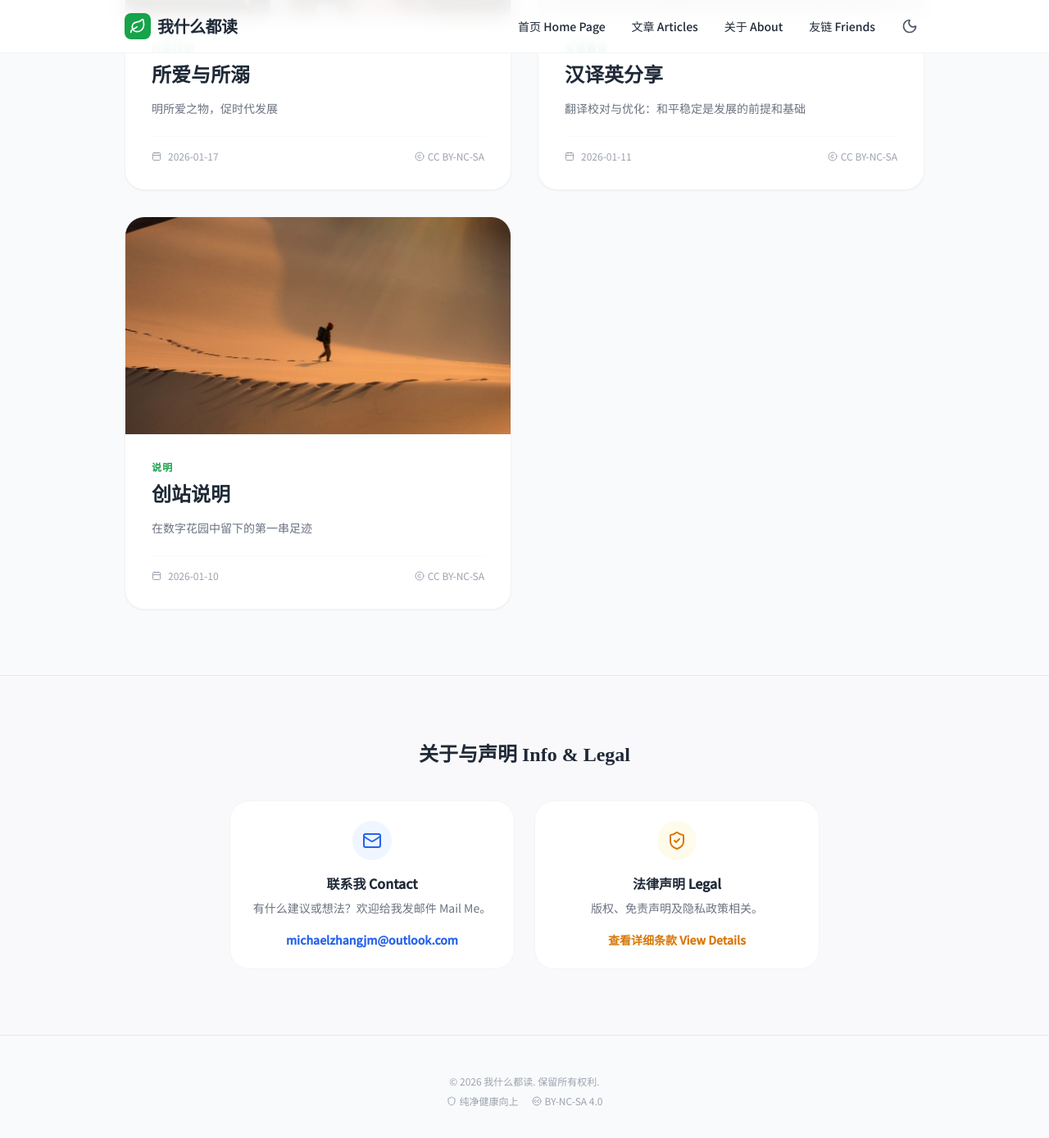
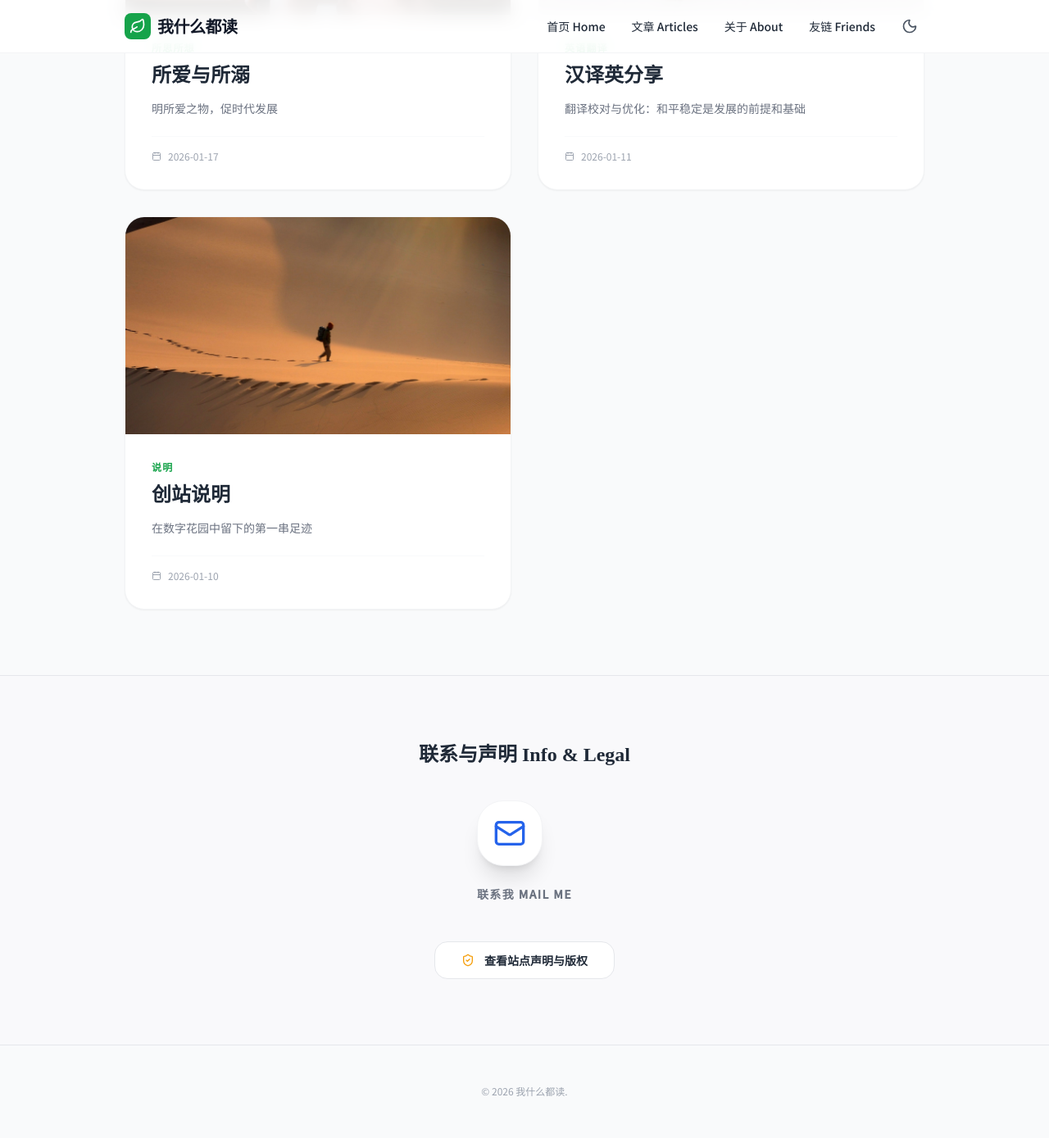
Before and after one commit to whydoIneedaname-cyber/whydoIneedaname-cyber.github.io, a Jekyll site: the page built from index.html, in a window 1280 px wide and 1400 px high, scrolled down 852 px. Shown: the top 1389 px of the window at 82% size. Built offline with Jekyll 4.4.1, drawn with Linux system fonts in a browser that asks for light colours; nearby versions of some CDN libraries.

Commit message:
Update index.html

```diff
--- a/index.html
+++ b/index.html
@@ -33,7 +33,6 @@ layout: null
     </style>
 
     <link rel="stylesheet" href="https://fonts.googleapis.com/css2?family=Noto+Serif+SC:wght@700&family=Noto+Sans+SC:wght@400;500&display=swap" media="print" onload="this.media='all'">
-    <script src="https://cloud.umami.is/script.js" data-website-id="f291870c-3549-4f53-a1c1-5f740bdae6bd"></script>
 </head>
 <body class="bg-gray-50 dark:bg-gray-900 text-gray-800 dark:text-gray-100">
 
@@ -43,13 +42,13 @@ layout: null
                 <div class="bg-green-600 p-1.5 rounded-lg text-white">
                     <i data-lucide="leaf" class="w-5 h-5"></i>
                 </div>
-                <span class="text-xl font-bold tracking-tight">我什么都读</span>
+                <span class="text-xl font-bold tracking-tight text-gray-900 dark:text-white">我什么都读</span>
             </a>
             <div class="flex items-center space-x-2">
                 <div class="hidden md:flex space-x-8 text-sm font-medium mr-4">
-                    <a href="/" class="hover:text-green-600 transition-colors">首页 Home Page</a>
+                    <a href="/" class="hover:text-green-600 transition-colors">首页 Home</a>
                     <a href="#posts" class="hover:text-green-600 transition-colors">文章 Articles</a>
-                    <a href="#about" class="hover:text-green-600 transition-colors">关于 About </a>
+                    <a href="#about" class="hover:text-green-600 transition-colors">关于 About</a>
                     <a href="/friends/" class="hover:text-green-600 transition-colors">友链 Friends</a>
                 </div>
                 <button id="themeToggle" class="p-2 rounded-xl hover:bg-gray-200 dark:hover:bg-gray-800 transition-all">
@@ -83,6 +82,7 @@ layout: null
     </header>
 
     <main id="posts" class="max-w-5xl mx-auto px-6 py-20">
+        <!-- 此处保持原有的文章循环逻辑 -->
         <h2 class="text-2xl font-bold mb-12 flex items-center gap-2">
             <i data-lucide="clock-3" class="w-6 h-6 text-green-600"></i>
             最新发布 Updates
@@ -106,113 +106,74 @@ layout: null
                     <p class="text-gray-500 dark:text-gray-400 text-sm line-clamp-2 mb-6">{{ post.excerpt | strip_html | truncate: 80 }}</p>
                     <div class="mt-auto pt-4 border-t border-gray-50 dark:border-gray-700/50 flex items-center justify-between text-xs text-gray-400">
                         <div class="flex items-center"><i data-lucide="calendar" class="w-3 h-3 mr-2"></i> {{ post.date | date: "%Y-%m-%d" }}</div>
-                        <div class="flex items-center"><i data-lucide="copyright" class="w-3 h-3 mr-1"></i> CC BY-NC-SA</div>
                     </div>
                 </div>
             </article>
             {% endfor %}
         </div>
-
-        {% if site.posts.size > 4 %}
-        <div id="loadMoreArea" class="mt-16 text-center">
-            <button id="loadMoreBtn" class="inline-flex items-center gap-2 px-8 py-4 bg-white dark:bg-gray-800 border border-gray-200 dark:border-gray-700 rounded-2xl font-bold text-gray-600 dark:text-gray-300 hover:border-green-600 hover:text-green-600 transition-all group">
-                <span>阅读更多 Read More</span>
-                <i data-lucide="chevron-down" class="w-5 h-5 group-hover:translate-y-1 transition-transform"></i>
-            </button>
-        </div>
-        {% endif %}
     </main>
 
     <!-- 关于与声明 -->
     <section id="about" class="py-20 border-t dark:border-gray-800 bg-gray-50/50 dark:bg-gray-950/50">
-        <div class="max-w-3xl mx-auto px-6">
-            <h2 class="text-2xl font-bold mb-10 text-center">关于与声明 Info & Legal</h2>
+        <div class="max-w-3xl mx-auto px-6 text-center">
+            <h2 class="text-2xl font-bold mb-10">联系与声明 Info & Legal</h2>
 
-            <div class="grid md:grid-cols-2 gap-6">
-                <!-- 联系卡片 -->
-                <div class="bg-white dark:bg-gray-800 p-6 rounded-3xl border border-gray-100 dark:border-gray-700 text-center">
-                    <div class="w-12 h-12 bg-blue-50 dark:bg-blue-900/30 text-blue-600 rounded-full flex items-center justify-center mx-auto mb-4">
-                        <i data-lucide="mail"></i>
-                    </div>
-                    <h3 class="font-bold mb-2">联系我 Contact</h3>
-                    <p class="text-sm text-gray-500 mb-4">有什么建议或想法？欢迎给我发邮件 Mail Me。</p>
-                    <a href="mailto:michaelzhangjm@outlook.com" class="text-sm font-bold text-blue-600 hover:underline">michaelzhangjm@outlook.com</a>
+            <div class="flex flex-col items-center justify-center gap-12">
+                <!-- 隐藏邮箱的图标交互 -->
+                <div class="group relative">
+                    <div class="absolute -inset-4 bg-blue-500/10 rounded-[2.5rem] scale-95 opacity-0 group-hover:scale-100 group-hover:opacity-100 transition-all duration-500"></div>
+
+                    <button id="mailIconBtn" title="点击发送邮件"
+                            class="relative w-20 h-20 bg-white dark:bg-gray-800 rounded-[2rem] shadow-xl border border-gray-100 dark:border-gray-700 flex items-center justify-center text-blue-600 hover:scale-110 active:scale-95 transition-all duration-300">
+                        <i data-lucide="mail" class="w-10 h-10"></i>
+                    </button>
+                    <p class="mt-6 text-sm font-bold text-gray-500 tracking-widest uppercase">联系我 Mail me </p>
                 </div>
 
-                <!-- 法律声明卡片 -->
-                <div class="bg-white dark:bg-gray-800 p-6 rounded-3xl border border-gray-100 dark:border-gray-700 text-center">
-                    <div class="w-12 h-12 bg-amber-50 dark:bg-amber-900/30 text-amber-600 rounded-full flex items-center justify-center mx-auto mb-4">
-                        <i data-lucide="shield-check"></i>
-                    </div>
-                    <h3 class="font-bold mb-2">法律声明 Legal</h3>
-                    <p class="text-sm text-gray-500 mb-4">版权、免责声明及隐私政策相关。</p>
-                    <button onclick="document.getElementById('legalModal').classList.remove('hidden')" class="text-sm font-bold text-amber-600 hover:underline">查看详细条款 View Details</button>
-                </div>
+                <!-- 法律声明按钮 -->
+                <button onclick="document.getElementById('legalModal').classList.remove('hidden')"
+                        class="px-8 py-3 bg-white dark:bg-gray-800 border border-gray-200 dark:border-gray-700 rounded-2xl text-sm font-bold hover:border-amber-500 transition-all flex items-center gap-3">
+                    <i data-lucide="shield-check" class="w-4 h-4 text-amber-500"></i>
+                    查看站点声明与版权
+                </button>
             </div>
         </div>
     </section>
 
-    <!-- 法律申明弹窗 (Modal) -->
+    <!-- 法律申明弹窗 -->
     <div id="legalModal" class="fixed inset-0 z-[200] flex items-center justify-center p-6 bg-gray-900/60 backdrop-blur-sm hidden">
         <div class="bg-white dark:bg-gray-800 w-full max-w-xl rounded-3xl shadow-2xl overflow-hidden max-h-[80vh] flex flex-col">
-            <div class="p-6 border-b dark:border-gray-700 flex justify-between items-center bg-gray-50 dark:bg-gray-900/50">
+            <div class="p-6 border-b dark:border-gray-700 flex justify-between items-center">
                 <h3 class="text-xl font-bold">站点声明 Legal Terms</h3>
-                <button onclick="document.getElementById('legalModal').classList.add('hidden')" class="text-gray-400 hover:text-gray-600"><i data-lucide="x"></i></button>
+                <button onclick="document.getElementById('legalModal').classList.add('hidden')" class="text-gray-400"><i data-lucide="x"></i></button>
             </div>
-            <div class="p-8 overflow-y-auto space-y-6 text-sm leading-relaxed text-gray-600 dark:text-gray-400">
-                <section>
-                    <h4 class="font-bold text-gray-900 dark:text-white mb-2">1. 版权申明 (Copyright)</h4>
-                    <p>除特别说明外，本站所有原创内容均采用 <strong class="text-green-600">CC BY-NC-SA 4.0 (署名-非商业性使用-相同方式共享)</strong> 许可协议。转载请注明出处。</p>
-                </section>
-                <section>
-                    <h4 class="font-bold text-gray-900 dark:text-white mb-2">2. 免责声明 (Disclaimer)</h4>
-                    <p>本站文章仅代表作者个人观点。内容可能存在局限性或偏差，所载信息仅供学习参考，不构成任何专业建议或决策依据。</p>
-                </section>
-                <section>
-                    <h4 class="font-bold text-gray-900 dark:text-white mb-2">3. 隐私与数据 (Privacy)</h4>
-                    <p>本站使用 Umami 统计访问量，仅收集匿名化的地理位置（国家/城市）及浏览器类型等非私密信息。本站不使用 Cookie，也不主动收集任何个人隐私数据。</p>
-                </section>
+            <div class="p-8 overflow-y-auto space-y-6 text-sm leading-relaxed">
+                <p><strong>1. 版权：</strong>原创内容采用 CC BY-NC-SA 4.0 许可。</p>
+                <p><strong>2. 免责：</strong>本站内容仅代表作者个人观点。</p>
+                <p><strong>3. 隐私：</strong>使用 Umami 匿名统计，不收集个人身份信息。</p>
             </div>
             <div class="p-6 border-t dark:border-gray-700 text-center">
-                <button onclick="document.getElementById('legalModal').classList.add('hidden')" class="px-6 py-2 bg-green-600 text-white rounded-xl font-bold hover:bg-green-700">我已阅读并知悉</button>
+                <button onclick="document.getElementById('legalModal').classList.add('hidden')" class="px-8 py-2.5 bg-green-600 text-white rounded-xl font-bold">确认知悉</button>
             </div>
         </div>
     </div>
 
     <footer class="py-12 border-t dark:border-gray-800 text-center text-gray-400 text-xs">
-        <div class="max-w-5xl mx-auto px-6">
-            <p class="mb-2">© 2026 我什么都读. 保留所有权利.</p>
-            <p class="flex items-center justify-center gap-4">
-                <span class="flex items-center gap-1"><i data-lucide="shield" class="w-3 h-3"></i> 纯净健康向上</span>
-                <span class="flex items-center gap-1"><i data-lucide="creative-commons" class="w-3 h-3"></i> BY-NC-SA 4.0</span>
-            </p>
-        </div>
+        © 2026 我什么都读.
     </footer>
 
     <script src="https://unpkg.com/lucide@latest"></script>
     <script>
         lucide.createIcons();
 
-        // 加载更多逻辑
-        const loadMoreBtn = document.getElementById('loadMoreBtn');
-        const hiddenPosts = document.querySelectorAll('.post-hidden');
-        if (loadMoreBtn) {
-            loadMoreBtn.onclick = () => {
-                hiddenPosts.forEach((post, index) => {
-                    setTimeout(() => post.classList.add('post-visible'), index * 100);
-                });
-                document.getElementById('loadMoreArea').style.display = 'none';
-            };
-        }
-
-        // 手机菜单
-        const mMenu = document.getElementById('mobileMenu');
-        const toggleMenu = (show) => {
-            mMenu.classList.toggle('active', show);
-            document.body.style.overflow = show ? 'hidden' : '';
+        // 邮箱安全逻辑：使用 Base64 编码隐藏地址，防止爬虫抓取源码中的 mailto
+        // bWljaGFlbHpoYW5nam1Ab3V0bG9vay5jb20= 是 michaelzhangjm@outlook.com 的编码
+        const mailBtn = document.getElementById('mailIconBtn');
+        mailBtn.onclick = () => {
+            const encoded = "bWljaGFlbHpoYW5nam1Ab3V0bG9vay5jb20=";
+            const decoded = atob(encoded);
+            window.location.href = `mailto:${decoded}`;
         };
-        document.getElementById('menuBtn').onclick = () => toggleMenu(true);
-        document.getElementById('closeMenu').onclick = () => toggleMenu(false);
 
         // 主题切换
         const themeBtn = document.getElementById('themeToggle');
```
Also changed, not shown: other parts of index.html (+5 -0 lines).
